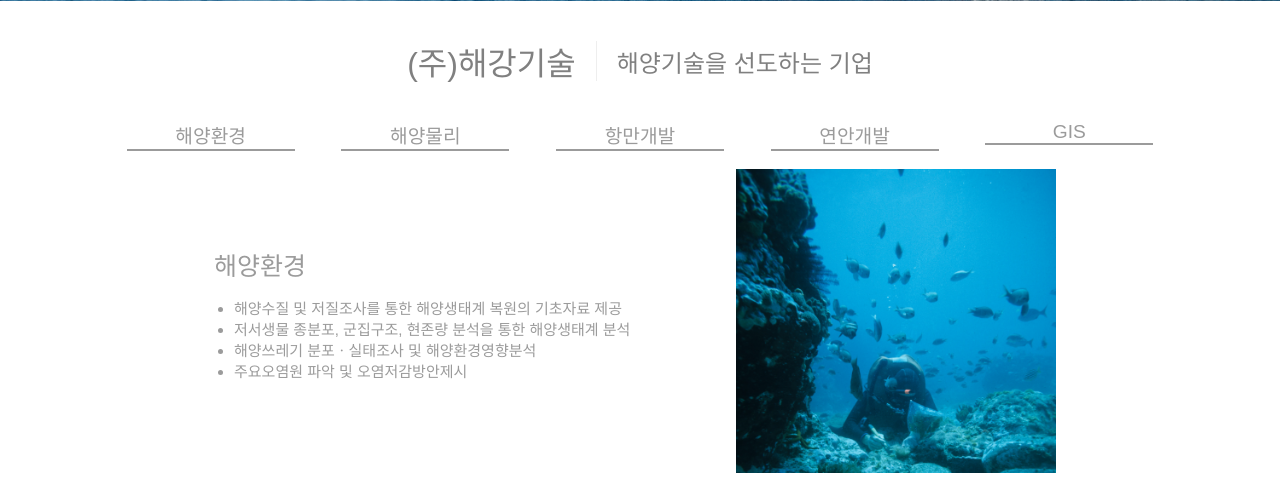
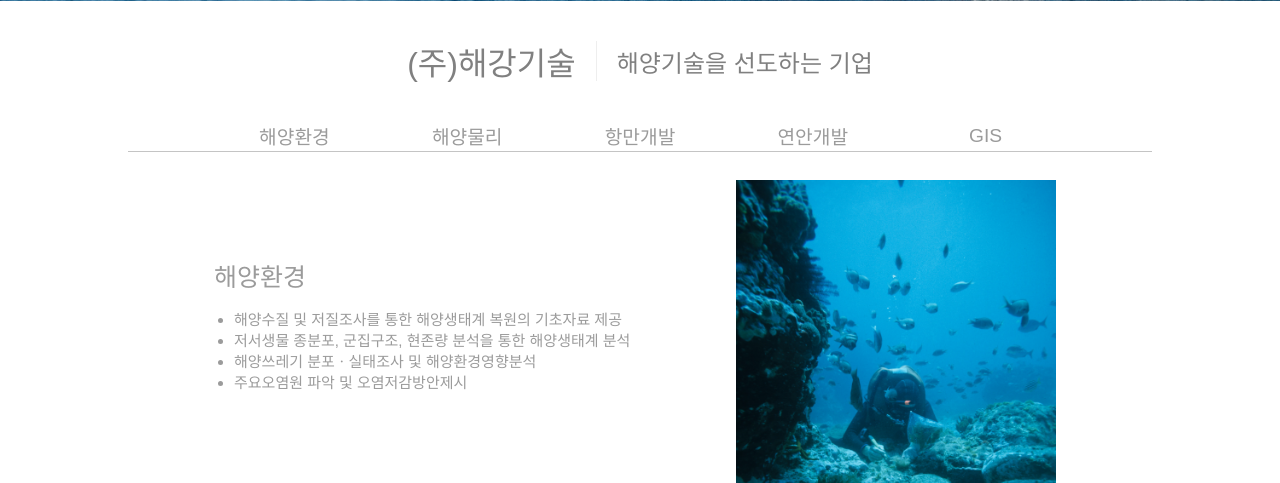
Before and after one commit to younglaecho/business_company_homepage, a Django app: page / in a window 1280 px wide. Shown: the part 679-1162 px from the top of the page. Run offline with Django 3.2, Linux system fonts and the light colour scheme; some web fonts are replaced.

```diff
--- a/company_user/templates/business_coast.html
+++ b/company_user/templates/business_coast.html
@@ -1,6 +1,7 @@
 {% extends "business.html" %}
 {% block pagetitle %}
 <div class="page-title">연구사업소개</div>
+<div class="page-title-line"> </div>
 <div class="page-subtitle">연안개발</div>
 {% endblock %}
 {% block aside %}
--- a/company_user/templates/index.html
+++ b/company_user/templates/index.html
@@ -18,11 +18,11 @@
         <span class="main__menu__text__item2">해양기술을 선도하는 기업</span>
     </div>
     <div class="main__menu__buttonbox">
-        <div class="main__menu__button main__menu__button1">해양환경<div class="main__menu__button__hr"></div></div>
-        <div class="main__menu__button main__menu__button2">해양물리<div class="main__menu__button__hr"></div></div>
-        <div class="main__menu__button main__menu__button3">항만개발<div class="main__menu__button__hr"></div></div>
-        <div class="main__menu__button main__menu__button4">연안개발<div class="main__menu__button__hr"></div></div>
-        <div class="main__menu__button main__menu__button5">GIS<div class="main__menu__button__hr"></div></div>
+        <div class="main__menu__button main__menu__button1">해양환경</div>
+        <div class="main__menu__button main__menu__button2">해양물리</div>
+        <div class="main__menu__button main__menu__button3">항만개발</div>
+        <div class="main__menu__button main__menu__button4">연안개발</div>
+        <div class="main__menu__button main__menu__button5">GIS</div>
     </div>
     <section class="main__menu">
         <div class="main__menu__items">
--- a/company_user/templates/introduction.html
+++ b/company_user/templates/introduction.html
@@ -1,6 +1,7 @@
 {% extends "page.html" %}
 {% block pagetitle %}
 <div class="page-title">회사소개</div>
+<div class="page-title-line"> </div>
 <div class="page-subtitle">인사말</div>
 {% endblock %}
 
--- a/company_user/templates/waytocome.html
+++ b/company_user/templates/waytocome.html
@@ -1,6 +1,7 @@
 {% extends "page.html" %}
 {% block pagetitle %}
 <div class="page-title">회사소개</div>
+<div class="page-title-line"> </div>
 <div class="page-subtitle">오시는 길</div>
 {% endblock %}
 
--- a/static/base.css
+++ b/static/base.css
@@ -203,9 +203,9 @@ hr {
 .main__slide-area_base {
     position: relative;
     z-index: -1;
-    top: 16vh;
+    top: 20vh;
     width: calc(100vw-(100vw - 100%));
-    height: 50vh;
+    height: 44vh;
 }
 
 .main__sliding-image_base {
@@ -216,7 +216,7 @@ hr {
     align-items: center;
     position: relative;
     z-index: -1;
-    height: 40vh;
+    height: 30vh;
     background-image: url(img/sea.jpg) ;
     background-size: cover;
     color: white;
--- a/static/index.css
+++ b/static/index.css
@@ -174,11 +174,14 @@
 .main__menu__buttonbox {
     display: flex;
     padding: 0 10vh;
+    margin:  0 auto;
     justify-content: space-evenly;
     align-items: center;
-    width: 100%;
+    width: 80%;
     position: relative;
     z-index: 1;
+    border-bottom: 1px solid rgb(196, 196, 196);
+
 }
 
 .main__menu__button {
@@ -186,8 +189,8 @@
     flex-wrap: wrap;
     justify-content: center;
     align-items: center;
-    width: 15%;
-    height: 20px;
+    width: 20%;
+    height: 30px;
     color: rgb(155, 155, 155);
     transition:  ease-in 0.5s;
     position: relative;
@@ -195,20 +198,23 @@
 
 }
 
-.main__menu__button__hr {
+/* .main__menu__button__hr {
     width: 100%;
     height: 1px;
-    border: solid rgb(155, 155, 155) 1px;
+    background-color: lightgray;
     transition:  ease-in 0.5s;
-}
+} */
 
 .main__menu__button:hover {
-    color: black;
+    background-color: rgb(196, 196, 196);
+    border-bottom: 1px solid rgb(196, 196, 196);
+    color: white;
 }
+/*
+.main__menu__button:hover .main__menu__button__hr {
 
-.main__menu__button:hover .main__menu__button__hr {
-    border: solid black 1px;
-}
+    background-color: lightgray;
+} */
 
 .main__middle-image {
     height: 75vh;
```
Also changed, not shown: static/page.css (+8 -2 lines).
